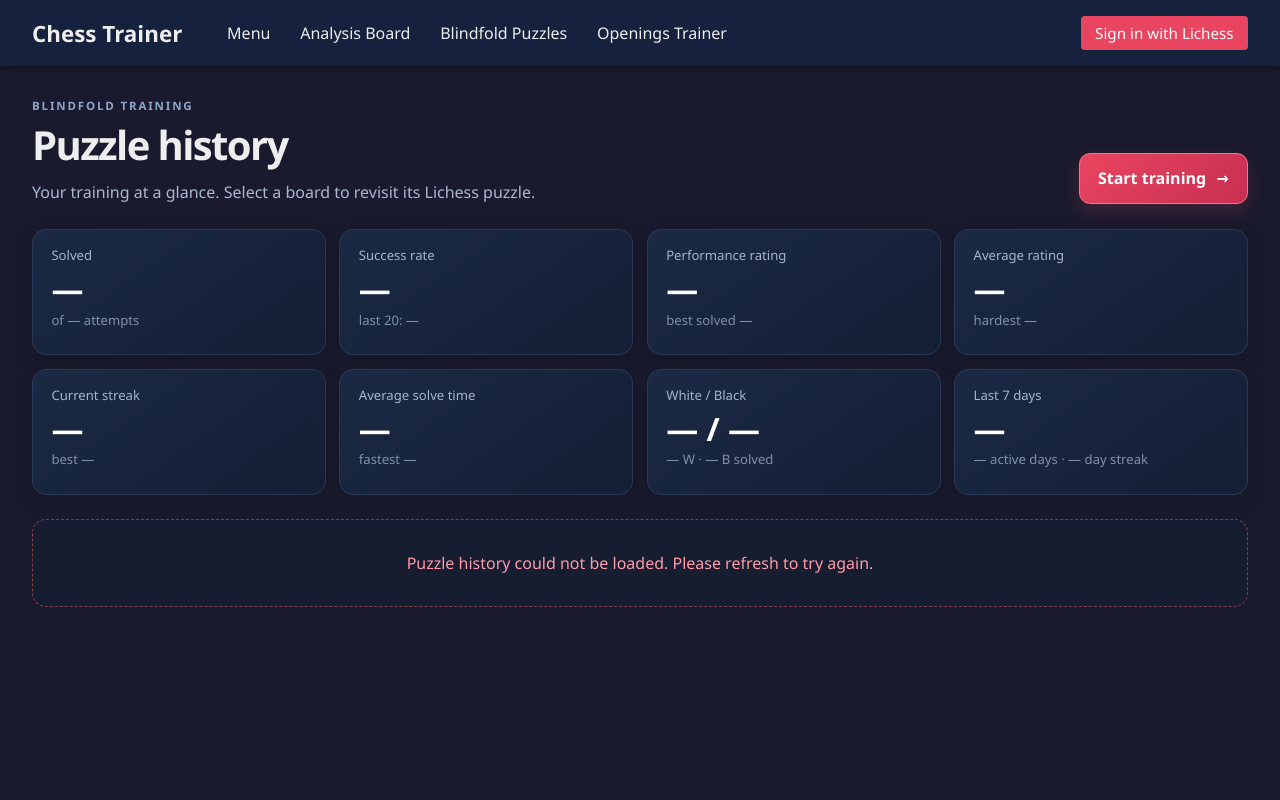
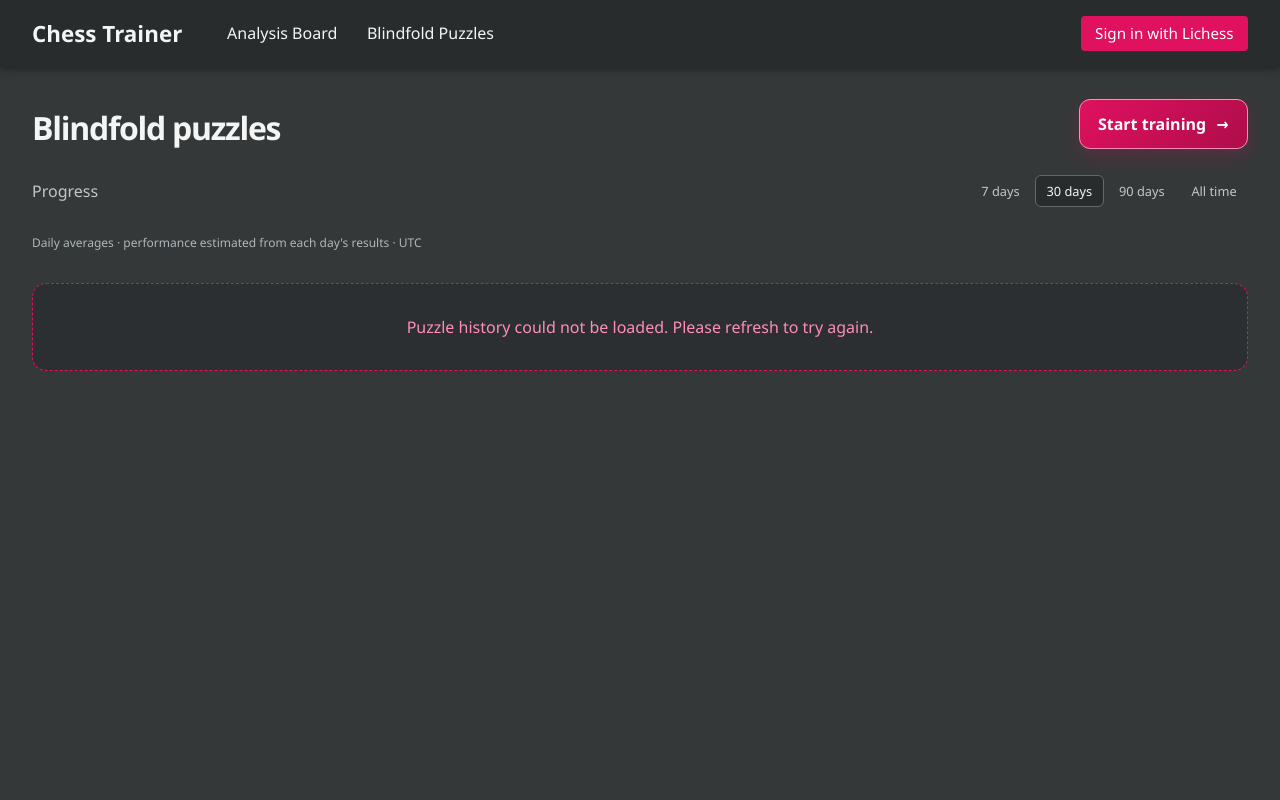
Before and after one commit to groloch/chess_salon, a Python web app: template src/chess_trainer/templates/puzzle_history.html in a window 1280 px wide. Run offline with Jinja, Linux system fonts and the light colour scheme; the template is opened without the code that fills it, so the values that code supplies are empty.

Commit message:
changed color palette and removed unrelevant metrics from the puzzles dashboard, moved the others to curve visualizations instead of global averages

```diff
--- a/src/chess_trainer/app.py
+++ b/src/chess_trainer/app.py
@@ -274,6 +274,7 @@ class ChessApp:
             return self._sign_in_required()
         return jsonify(
             stats=self.puzzle_history.get_stats(user_id=user['id']),
+            progress=self.puzzle_history.get_progress(user_id=user['id']),
             history=self.puzzle_history.get_history(limit=500, user_id=user['id']),
             sessions=self.puzzle_history.get_sessions(user_id=user['id']),
         )
--- a/src/chess_trainer/static/css/board.css
+++ b/src/chess_trainer/static/css/board.css
@@ -23,7 +23,7 @@
   width: 240px;
   height: 720px;
   background: var(--surface);
-  border: 1px solid #333;
+  border: 1px solid var(--border);
   border-radius: 6px;
   overflow-y: auto;
   padding: .6rem;
@@ -37,7 +37,7 @@
   align-items: baseline;
 }
 #movelist .move-number {
-  color: #777;
+  color: var(--text-subtle);
   min-width: 2.2rem;
   text-align: right;
   margin-right: .3rem;
@@ -79,7 +79,7 @@
 #fen-input {
   width: 480px;
   padding: .4rem .6rem;
-  border: 1px solid #555;
+  border: 1px solid var(--border);
   border-radius: 4px;
   background: var(--surface);
   color: var(--text);
--- a/src/chess_trainer/static/css/puzzle_history.css
+++ b/src/chess_trainer/static/css/puzzle_history.css
@@ -15,12 +15,12 @@
   letter-spacing: -.04em;
 }
 .eyebrow {
-  color: #8fa6c8;
+  color: var(--text-subtle);
   font-size: .72rem;
   font-weight: 700;
   letter-spacing: .16em;
 }
-.history-intro { color: #abb8ce; line-height: 1.5; }
+.history-intro { color: var(--text-muted); line-height: 1.5; }
 .start-puzzle-button {
   flex: 0 0 auto;
   display: inline-flex;
@@ -28,14 +28,14 @@
   justify-content: center;
   gap: .65rem;
   padding: .82rem 1.15rem;
-  border: 1px solid #ff7185;
+  border: 1px solid var(--accent-light);
   border-radius: 11px;
   color: #fff;
   font: inherit;
   font-weight: 700;
   cursor: pointer;
-  background: linear-gradient(135deg, #e94560, #c72f52);
-  box-shadow: 0 7px 18px rgba(233,69,96,.2);
+  background: linear-gradient(135deg, var(--accent), var(--accent-deep));
+  box-shadow: 0 7px 18px rgba(224,17,95,.2);
   transition: transform .16s ease, filter .16s ease;
 }
 .start-puzzle-button:hover { transform: translateY(-1px); filter: brightness(1.08); }
@@ -152,22 +152,22 @@
 .stat-card {
   min-height: 126px;
   padding: 1rem 1.15rem;
-  border: 1px solid #293956;
+  border: 1px solid var(--border);
   border-radius: 14px;
-  background: linear-gradient(145deg, #1b2944, #151f35);
+  background: linear-gradient(145deg, var(--surface-raised), var(--surface));
   box-shadow: 0 8px 24px rgba(0,0,0,.12);
 }
-.stat-label, .stat-foot { display: block; color: #a7b4cb; font-size: .82rem; }
+.stat-label, .stat-foot { display: block; color: var(--text-muted); font-size: .82rem; }
 .stat-card strong { display: block; margin: .45rem 0 .25rem; font-size: 2rem; line-height: 1.1; color: #fff; }
-.stat-foot { color: #8190a9; }
+.stat-foot { color: var(--text-subtle); }
 .stat-trend { font-variant-numeric: tabular-nums; font-weight: 700; }
-.stat-trend.up { color: #6fe0aa; }
-.stat-trend.down { color: #ff8191; }
+.stat-trend.up { color: var(--success); }
+.stat-trend.down { color: var(--accent-light); }
 .history-content {
   max-height: min(68vh, 820px);
   overflow: auto;
   padding: .25rem .65rem .8rem 0;
-  scrollbar-color: #536786 #18243a;
+  scrollbar-color: var(--border) var(--surface);
 }
 .history-day { margin-bottom: 1.35rem; }
 .history-day h3 {
@@ -233,23 +233,23 @@
   justify-content: space-between;
   gap: 1rem;
   padding: .15rem .2rem .75rem;
-  color: #d6dfed;
+  color: var(--text);
 }
 .timed-history-details { display: grid; gap: .22rem; }
-.timed-history-details strong { color: #f3d39b; font-size: .92rem; }
-.timed-history-details span, .timed-history-details time, .timed-history-stats { color: #a8b5c9; font-size: .76rem; }
+.timed-history-details strong { color: var(--text); font-size: .92rem; }
+.timed-history-details span, .timed-history-details time, .timed-history-stats { color: var(--text-muted); font-size: .76rem; }
 .timed-history-stats { text-align: right; line-height: 1.5; }
 .timed-history-frame .puzzle-grid { padding-top: .1rem; }
-.session-no-puzzles { grid-column: 1 / -1; padding: .5rem .2rem; color: #a8b5c9; font-size: .82rem; }
+.session-no-puzzles { grid-column: 1 / -1; padding: .5rem .2rem; color: var(--text-muted); font-size: .82rem; }
 .history-status {
   padding: 2rem 1.2rem;
-  border: 1px dashed #3a4a66;
+  border: 1px dashed var(--border);
   border-radius: 14px;
-  color: #b8c4d8;
+  color: var(--text-muted);
   text-align: center;
-  background: rgba(21,31,52,.65);
+  background: rgba(41,44,45,.65);
 }
-.history-status.error { color: #ff9aa6; border-color: #84404b; }
+.history-status.error { color: var(--accent-light); border-color: var(--accent); }
 @media (max-width: 760px) {
   main { padding: 1.1rem; }
   .history-heading { align-items: flex-start; flex-direction: column; }
@@ -265,3 +265,25 @@
 @media (max-width: 380px) {
   .puzzle-grid { grid-template-columns: repeat(2, minmax(0, 1fr)); gap: .55rem; }
 }
+
+.history-heading h2 { margin: 0; font-size: clamp(1.5rem, 3vw, 2rem); }
+.progress-section { margin-bottom: 2rem; }
+.progress-toolbar { display: flex; align-items: center; justify-content: space-between; gap: 1rem; margin-bottom: 1rem; }
+.progress-toolbar h3 { font-size: 1rem; font-weight: 500; color: var(--text-muted); }
+.chart-ranges { display: flex; gap: .25rem; flex-wrap: wrap; }
+.chart-ranges button { padding: .4rem .65rem; border: 1px solid transparent; border-radius: 6px; background: transparent; color: var(--text-muted); font: inherit; font-size: .8rem; cursor: pointer; }
+.chart-ranges button:hover { background: var(--surface-raised); }
+.chart-ranges button[aria-pressed="true"] { background: var(--surface); border-color: var(--border); color: var(--text); }
+.progress-charts { display: grid; grid-template-columns: repeat(3, minmax(0, 1fr)); gap: 1rem; }
+.progress-card { min-width: 0; padding: 1rem; background: var(--surface); border-radius: 10px; }
+.progress-card h4 { font-size: .85rem; font-weight: 500; color: var(--text-muted); margin-bottom: .75rem; }
+.progress-card svg { display: block; width: 100%; overflow: visible; }
+.progress-card svg text { fill: var(--text-subtle); font-size: 11px; }
+.chart-grid { stroke: var(--border); stroke-opacity: .3; }
+.chart-line { fill: none; stroke: var(--focus); stroke-width: 2; stroke-linejoin: round; }
+.chart-point { fill: var(--focus); }
+.chart-point:focus { outline: none; stroke: var(--text); stroke-width: 3; }
+.chart-note { margin-top: .65rem; color: var(--text-subtle); font-size: .75rem; }
+.chart-empty { min-height: 150px; display: grid; place-items: center; color: var(--text-subtle); font-size: .85rem; }
+@media (max-width: 900px) { .progress-charts { grid-template-columns: 1fr; } }
+@media (max-width: 480px) { .progress-toolbar { align-items: flex-start; flex-direction: column; } }
--- a/src/chess_trainer/static/js/puzzle_history.js
+++ b/src/chess_trainer/static/js/puzzle_history.js
@@ -3,10 +3,8 @@ import { Chessground } from '/static/dist/bundle.js';
 const statusEl = document.getElementById('history-status');
 const contentEl = document.getElementById('history-content');
 const daysEl = document.getElementById('history-days');
-const statElements = Object.fromEntries(
-  [...document.querySelectorAll('[data-stat]')].map(el => [el.dataset.stat, el])
-);
-const recentTrendEl = document.getElementById('recent-trend');
+let progress = [];
+let rangeDays = '30';
 const settingsDialog = document.getElementById('puzzle-settings-dialog');
 const settingsForm = document.getElementById('puzzle-settings-form');
 const startButton = document.getElementById('start-puzzle-submit');
@@ -117,33 +115,83 @@ function saveMix() {
   }
 }
 
-function displayStats(stats) {
-  const hasData = (stats.completed ?? 0) > 0;
-  for (const [key, element] of Object.entries(statElements)) {
-    const value = stats[key] ?? 0;
-    const isRate = key.endsWith('_rate');
-    if (!hasData && (isRate || key.endsWith('_ms') || key === 'performance_rating')) {
-      element.textContent = '—';
-    } else if (isRate) {
-      element.textContent = `${value}%`;
-    } else if (key.endsWith('_ms')) {
-      element.textContent = formatDuration(value);
+function renderProgress() {
+    const container = document.getElementById('progress-charts');
+    const end = new Date();
+    const start = new Date(Date.UTC(end.getUTCFullYear(), end.getUTCMonth(), end.getUTCDate()));
+    if (rangeDays === 'all') {
+        if (progress.length) start.setTime(Date.parse(`${progress[0].date}T00:00:00Z`));
     } else {
-      element.textContent = `${value}`;
+        start.setUTCDate(start.getUTCDate() - Number(rangeDays) + 1);
     }
-  }
-  if (recentTrendEl) {
-    const trend = stats.recent_trend;
-    if (!hasData || trend === null || trend === undefined || trend === 0) {
-      recentTrendEl.textContent = '';
-      recentTrendEl.className = 'stat-trend';
-    } else {
-      const up = trend > 0;
-      recentTrendEl.textContent = `${up ? '▲' : '▼'} ${Math.abs(trend)}`;
-      recentTrendEl.className = `stat-trend ${up ? 'up' : 'down'}`;
+    const endTime = Date.UTC(end.getUTCFullYear(), end.getUTCMonth(), end.getUTCDate());
+    const rows = progress.filter(row => Date.parse(`${row.date}T00:00:00Z`) >= start.getTime());
+    const metrics = [
+        ['performance_rating', 'Performance', value => String(value)],
+        ['average_rating', 'Average puzzle rating', value => String(value)],
+        ['average_solve_time_ms', 'Average solve time', formatDuration],
+    ];
+    container.replaceChildren();
+    const ns = 'http://www.w3.org/2000/svg';
+    const svgElement = (name, attrs) => {
+        const element = document.createElementNS(ns, name);
+        for (const [key, value] of Object.entries(attrs)) element.setAttribute(key, value);
+        return element;
+    };
+    for (const [key, label, format] of metrics) {
+        const card = document.createElement('article');
+        card.className = 'progress-card';
+        const heading = document.createElement('h4');
+        heading.textContent = label;
+        card.append(heading);
+        const points = rows.filter(row => row[key] !== null && Number.isFinite(row[key]));
+        if (!points.length) {
+            const empty = document.createElement('p');
+            empty.className = 'chart-empty';
+            empty.textContent = 'No data in this range';
+            card.append(empty);
+        } else {
+            const values = points.map(row => row[key]);
+            const low = Math.max(0, Math.min(...values) - (key.endsWith('_ms') ? 10000 : 50));
+            const high = Math.max(...values) + (key.endsWith('_ms') ? 10000 : 50);
+            const svg = svgElement('svg', { viewBox: '0 0 360 180', role: 'img', 'aria-label': `${label}, daily progression` });
+            for (const [value, y] of [[high, 22], [(high + low) / 2, 82], [low, 142]]) {
+                svg.append(svgElement('line', { x1: 54, x2: 348, y1: y, y2: y, class: 'chart-grid' }));
+                const text = svgElement('text', { x: 46, y: y + 4, 'text-anchor': 'end' });
+                text.textContent = format(Math.round(value));
+                svg.append(text);
+            }
+            const coords = points.map(row => [
+                54 + (Date.parse(`${row.date}T00:00:00Z`) - start.getTime()) / Math.max(86400000, endTime - start.getTime()) * 294,
+                142 - (row[key] - low) / (high - low) * 120,
+            ]);
+            svg.append(svgElement('polyline', { points: coords.map(p => p.join(',')).join(' '), class: 'chart-line' }));
+            points.forEach((row, index) => {
+                const dot = svgElement('circle', { cx: coords[index][0], cy: coords[index][1], r: 3, class: 'chart-point', tabindex: '0' });
+                const title = svgElement('title', {});
+                title.textContent = `${row.date}: ${format(row[key])}`;
+                dot.append(title);
+                dot.setAttribute('aria-label', title.textContent);
+                svg.append(dot);
+            });
+            for (const [timestamp, x, anchor] of [[start.getTime(), 54, 'start'], [endTime, 348, 'end']]) {
+                const text = svgElement('text', { x, y: 170, 'text-anchor': anchor });
+                text.textContent = new Date(timestamp).toLocaleDateString(undefined, { month: 'short', day: 'numeric', year: '2-digit', timeZone: 'UTC' });
+                svg.append(text);
+            }
+            card.append(svg);
+        }
+        container.append(card);
     }
-  }
 }
+
+document.querySelectorAll('[data-days]').forEach(button => {
+    button.addEventListener('click', () => {
+        rangeDays = button.dataset.days;
+        document.querySelectorAll('[data-days]').forEach(item => item.setAttribute('aria-pressed', String(item === button)));
+        renderProgress();
+    });
+});
 
 function makePuzzleCard(entry) {
   const link = document.createElement('a');
@@ -358,7 +406,8 @@ async function loadHistory() {
     }
     if (!response.ok) throw new Error(`Request failed (${response.status})`);
     const payload = await response.json();
-    displayStats(payload.stats);
+    progress = payload.progress || [];
+    renderProgress();
 
     if (!payload.history.length) {
       statusEl.textContent = payload.sessions?.length
--- a/src/chess_trainer/templates/base.html
+++ b/src/chess_trainer/templates/base.html
@@ -6,11 +6,22 @@
   <title>{% block title %}Chess Trainer{% endblock %}</title>
   <style>
     :root {
-      --bg: #1a1a2e;
-      --surface: #16213e;
-      --primary: #0f3460;
-      --accent: #e94560;
-      --text: #eee;
+      color-scheme: dark;
+      --bg: #353839; /* Onyx */
+      --surface: #292c2d;
+      --surface-raised: #3f4345;
+      --surface-inset: #222526;
+      --border: #62696c;
+      --primary: #0F52BA; /* Sapphire */
+      --accent: #E0115F; /* Ruby */
+      --accent-deep: #ae0d4a;
+      --accent-light: #ff8db7;
+      --text: #f4f5f5;
+      --text-muted: #c1c7ca;
+      --text-subtle: #aeb7bb;
+      --focus: #8db9ff;
+      --success: #6fe0aa;
+      --warning: #f0c37b;
     }
     * { box-sizing: border-box; margin: 0; padding: 0; }
     body {
@@ -28,6 +39,12 @@
       box-shadow: 0 2px 8px rgba(0,0,0,.4);
     }
     header h1 { font-size: 1.4rem; }
+    .brand { color: var(--text); text-decoration: none; }
+    header nav { display: flex; flex-wrap: wrap; gap: .25rem; }
+    @media (max-width: 760px) {
+      header { padding: 1rem; gap: 1rem; flex-wrap: wrap; }
+      header nav { order: 3; width: 100%; }
+    }
     header nav a {
       color: var(--text);
       text-decoration: none;
@@ -59,18 +76,18 @@
       border-radius: 4px;
       cursor: pointer;
     }
+    a { color: var(--focus); }
+    :focus-visible { outline: 2px solid var(--focus); outline-offset: 3px; }
     main { padding: 2rem; }
   </style>
   {% block head %}{% endblock %}
 </head>
 <body>
   <header>
-    <h1>Chess Trainer</h1>
+    <h1><a class="brand" href="/" aria-label="Chess Trainer home">Chess Trainer</a></h1>
     <nav>
-      <a href="/">Menu</a>
       <a href="/analysis">Analysis Board</a>
       <a href="/blind_puzzles">Blindfold Puzzles</a>
-      <a href="/openings">Openings Trainer</a>
     </nav>
     <div id="auth-widget" class="auth-widget"></div>
   </header>
--- a/src/chess_trainer/templates/index.html
+++ b/src/chess_trainer/templates/index.html
@@ -5,7 +5,7 @@
 {% block content %}
 <section style="max-width: 600px; margin: 4rem auto; text-align: center;">
   <h2 style="margin-bottom: 1.5rem; font-size: 2rem;">Welcome to Chess Trainer</h2>
-  <p style="margin-bottom: 2rem; color: #aaa;">
+  <p style="margin-bottom: 2rem; color: var(--text-muted);">
     Sharpen your chess skills with the tools below.
   </p>
   <div style="display: flex; flex-direction: column; gap: 1rem; align-items: center;">
--- a/src/chess_trainer/templates/puzzle_history.html
+++ b/src/chess_trainer/templates/puzzle_history.html
@@ -13,22 +13,23 @@
 <section class="history-dashboard" aria-labelledby="history-title">
   <div class="history-heading">
     <div>
-      <p class="eyebrow">BLINDFOLD TRAINING</p>
-      <h2 id="history-title">Puzzle history</h2>
-      <p class="history-intro">Your training at a glance. Select a board to revisit its Lichess puzzle.</p>
+      <h2 id="history-title">Blindfold puzzles</h2>
     </div>
     <button id="open-puzzle-settings" class="start-puzzle-button" type="button">Start training <span aria-hidden="true">→</span></button>
   </div>
 
-  <section class="stats-grid" id="puzzle-stats" aria-label="Puzzle statistics">
-    <article class="stat-card"><span class="stat-label">Solved</span><strong data-stat="successes">—</strong><span class="stat-foot">of <span data-stat="completed">—</span> attempts</span></article>
-    <article class="stat-card"><span class="stat-label">Success rate</span><strong data-stat="success_rate">—</strong><span class="stat-foot">last 20: <span data-stat="recent_success_rate">—</span> <span id="recent-trend" class="stat-trend"></span></span></article>
-    <article class="stat-card"><span class="stat-label">Performance rating</span><strong data-stat="performance_rating">—</strong><span class="stat-foot">best solved <span data-stat="highest_rated_solved">—</span></span></article>
-    <article class="stat-card"><span class="stat-label">Average rating</span><strong data-stat="average_rating">—</strong><span class="stat-foot">hardest <span data-stat="hardest_rating">—</span></span></article>
-    <article class="stat-card"><span class="stat-label">Current streak</span><strong data-stat="current_streak">—</strong><span class="stat-foot">best <span data-stat="best_streak">—</span></span></article>
-    <article class="stat-card"><span class="stat-label">Average solve time</span><strong data-stat="average_solve_time_ms">—</strong><span class="stat-foot">fastest <span data-stat="fastest_solve_ms">—</span></span></article>
-    <article class="stat-card"><span class="stat-label">White / Black</span><strong><span data-stat="white_success_rate">—</span> / <span data-stat="black_success_rate">—</span></strong><span class="stat-foot"><span data-stat="white_successes">—</span> W · <span data-stat="black_successes">—</span> B solved</span></article>
-    <article class="stat-card"><span class="stat-label">Last 7 days</span><strong data-stat="puzzles_last_7_days">—</strong><span class="stat-foot"><span data-stat="active_days">—</span> active days · <span data-stat="current_day_streak">—</span> day streak</span></article>
+  <section class="progress-section" aria-label="Training progression">
+    <div class="progress-toolbar">
+      <h3>Progress</h3>
+      <div class="chart-ranges" role="group" aria-label="Progress time range">
+        <button type="button" data-days="7" aria-pressed="false">7 days</button>
+        <button type="button" data-days="30" aria-pressed="true">30 days</button>
+        <button type="button" data-days="90" aria-pressed="false">90 days</button>
+        <button type="button" data-days="all" aria-pressed="false">All time</button>
+      </div>
+    </div>
+    <div id="progress-charts" class="progress-charts" aria-live="polite"></div>
+    <p class="chart-note">Daily averages · performance estimated from each day's results · UTC</p>
   </section>
 
   <div id="history-status" class="history-status" role="status">Loading your puzzle history…</div>
@@ -41,7 +42,6 @@
   <form id="puzzle-settings-form">
     <div class="dialog-heading">
       <div>
-        <p class="eyebrow">MAKE IT YOURS</p>
         <h2 id="settings-title">Puzzle settings</h2>
       </div>
       <button id="close-puzzle-settings" class="dialog-close" type="button" aria-label="Close settings">×</button>
```
Also changed, not shown: other parts of src/chess_trainer/static/css/puzzle_history.css (+55 -55 lines), src/chess_trainer/puzzle_history.py (+25 -0 lines), src/chess_trainer/templates/sign_in.html (+9 -9 lines), tests/test_puzzle_history.py (+28 -0 lines).
